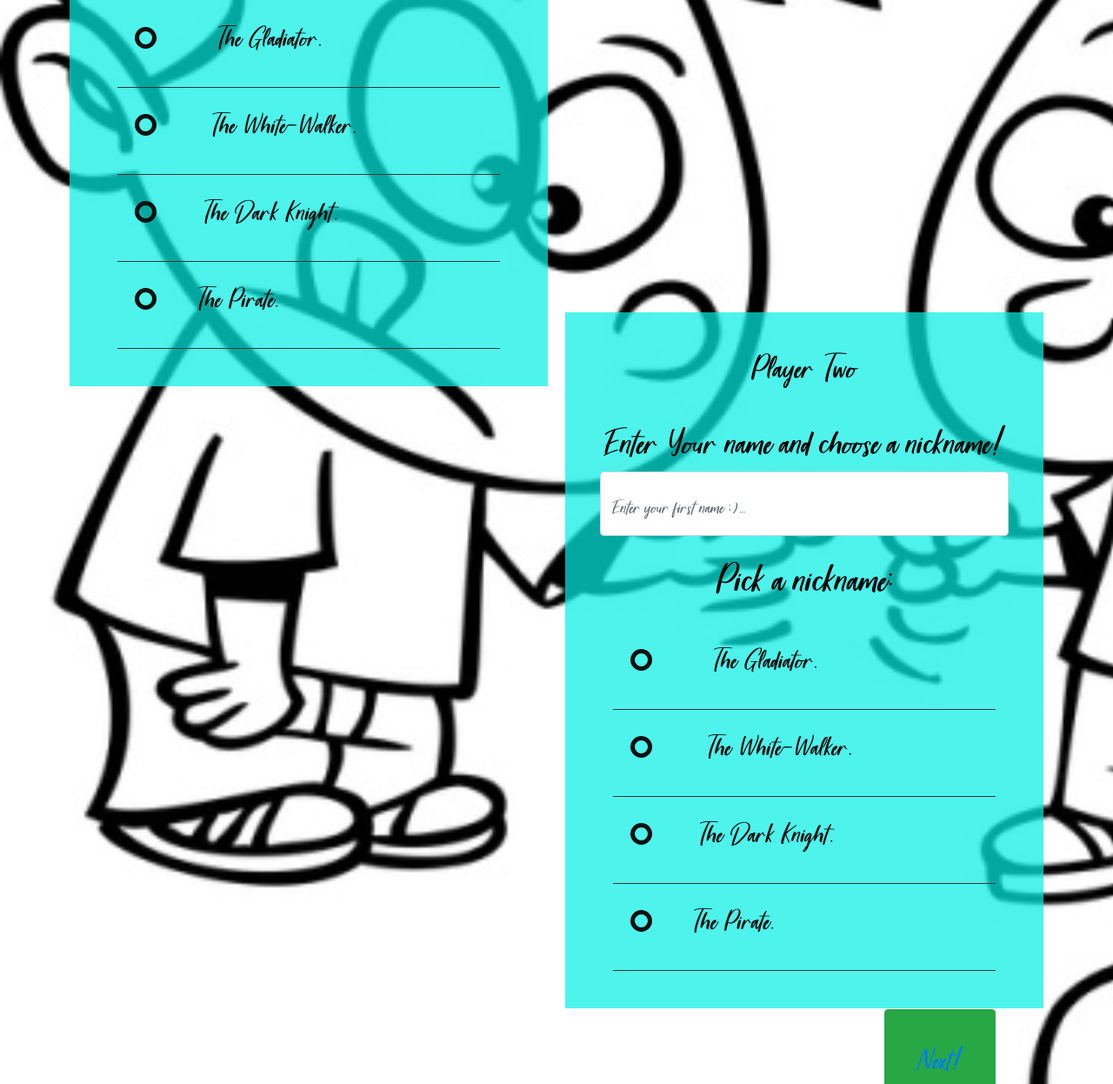
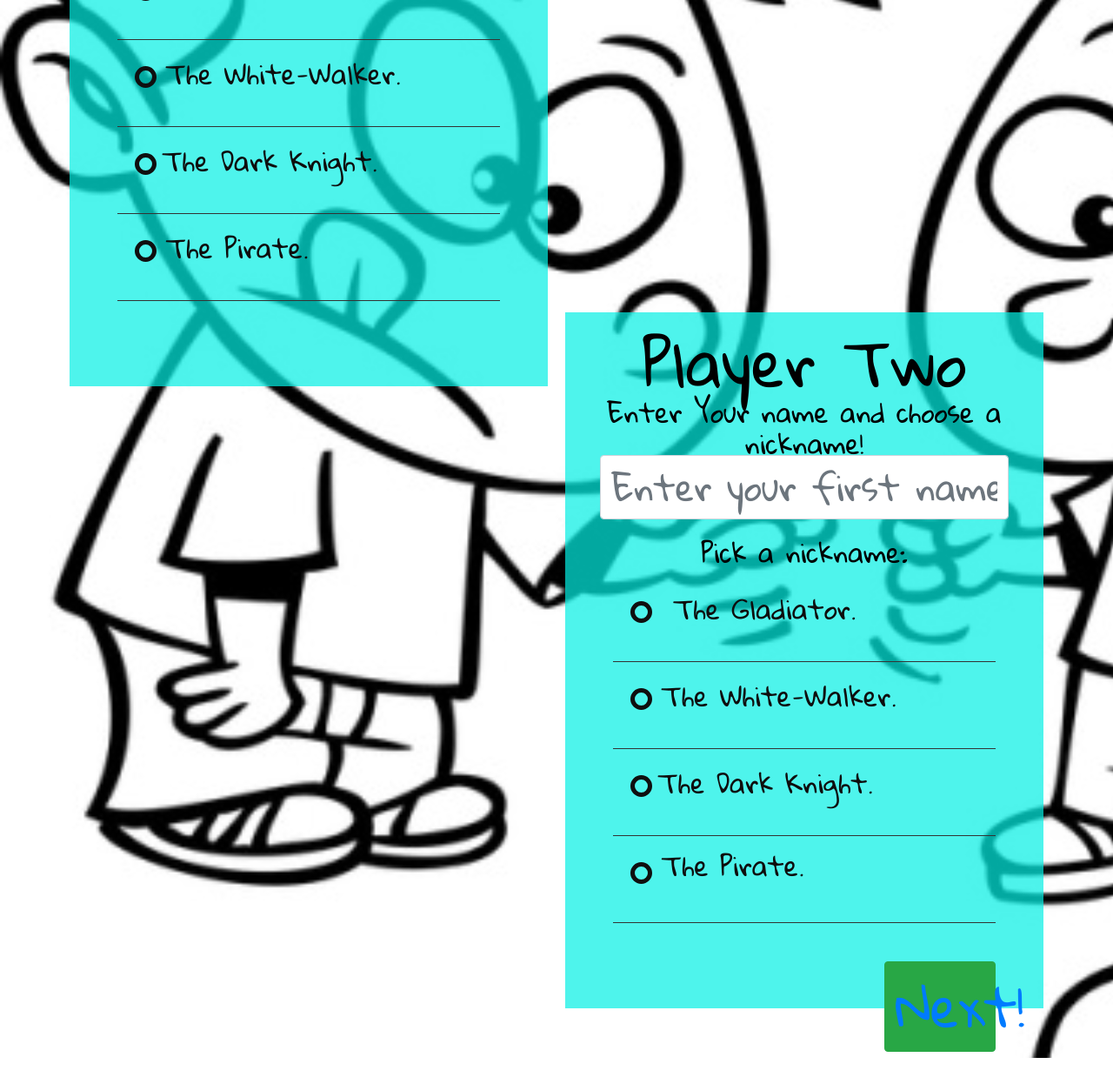
Before and after one commit to Mugala/Rock-Paper-Scissors, a plain HTML site: page player1Vplayer2.html in a window 1280 px wide. Shown: the part 547-1793 px from the top of the page at 87% size. After the commit the page ends 1763 px from the top, so only its background shows below. Drawn offline with Linux system fonts and the light colour scheme.

Commit message:
Font and styling This commit will change the font and styling included then in the project

```diff
--- a/player1Vplayer2.html
+++ b/player1Vplayer2.html
@@ -23,7 +23,7 @@
   </nav>
     <div class="Login-box1">
            <h2>Player One</h2>
-       <h3>Enter Your name and choose a nickname!  </h3>
+       <h3 style="font-size:30px;">Enter Your name and choose a nickname!  </h3>
        <div class="form-group">
         <label for="new-first-name"></label>
         <input type="text" class="form-control" id="new-first-name" placeholder="Enter your first name ;)..." required style="
@@ -32,15 +32,17 @@
       </div>
         <div class="container">
 
-            <h2 style="font-size: 84px;">Pick a nickname: </h2>
+            <h2 style="font-size: 30px; margin-top: 20px;">Pick a nickname: </h2>
 
           <ul>
           <li>
             <input type="radio" id="f-option" name="selector">
             <label for="f-option" style="
             padding-top: 1px;
-            margin-top: -8px;
+            margin-top: 15px;
             margin-left: -147px;
+            font-size:30px;
+
         ">The Gladiator.</label>
 
             <div class="check"></div>
@@ -50,8 +52,9 @@
             <input type="radio" id="s-option" name="selector">
             <label for="s-option" style="
             padding-top: 1px;
-            margin-top: -8px;
+            margin-top: 15px;
             margin-left: -114px;
+            font-size:30px;
         " >The White-Walker.</label>
 
             <div class="check"><div class="inside"></div></div>
@@ -62,8 +65,9 @@
             <input type="radio" id="t-option" name="selector">
             <label for="t-option" style="
             padding-top: 1px;
-            margin-top: -8px;
+            margin-top: 15px;
             margin-left: -145px;
+            font-size:30px;
         ">The Dark Knight.</label>
 
             <div class="check"><div class="inside"></div></div>
@@ -73,8 +77,9 @@
             <input type="radio" id="p-option" name="selector">
             <label for="p-option" style="
             padding-top: 1px;
-            margin-top: -8px;
+            margin-top: 15px;
             margin-left: -220px;
+            font-size:30px;
         ">The Pirate.</label>
 
             <div class="check"><div class="inside"></div></div>
@@ -84,7 +89,7 @@
     </div>
     <div class="Login-box2">
         <h2>Player Two</h2>
-      <h3>Enter Your name and choose a nickname!  </h3>
+      <h3 style="font-size:30px;">Enter Your name and choose a nickname!  </h3>
       <div class="form-group">
        <label for="new-first-name"></label>
        <input type="text" class="form-control" id="new-first-name" placeholder="Enter your first name ;)..." required style="
@@ -93,15 +98,16 @@
      </div>
        <div class="container">
 
-           <h2 style="font-size: 84px;">Pick a nickname: </h2>
+           <h2 style="font-size: 30px; margin-top: 20px;">Pick a nickname: </h2>
 
          <ul>
          <li>
            <input type="radio" id="f-option2" name="selector">
            <label for="f-option2" style="
            padding-top: 1px;
-           margin-top: -8px;
+           margin-top: 15px;
            margin-left: -147px;
+           font-size:30px;
        ">The Gladiator.</label>
 
            <div class="check"></div>
@@ -111,8 +117,9 @@
            <input type="radio" id="s-option2" name="selector">
            <label for="s-option2" style="
            padding-top: 1px;
-           margin-top: -8px;
+           margin-top: 15px;
            margin-left: -114px;
+           font-size:30px;
        " >The White-Walker.</label>
 
            <div class="check"><div class="inside"></div></div>
@@ -123,8 +130,9 @@
            <input type="radio" id="t-option2" name="selector">
            <label for="t-option2" style="
            padding-top: 1px;
-           margin-top: -8px;
+           margin-top: 15px;
            margin-left: -145px;
+           font-size:30px;
        ">The Dark Knight.</label>
 
            <div class="check"><div class="inside"></div></div>
@@ -134,8 +142,9 @@
            <input type="radio" id="p-option2" name="selector">
            <label for="p-option2" style="
            padding-top: 1px;
-           margin-top: -8px;
+           margin-top: 15x;
            margin-left: -220px;
+           font-size:30px;
        ">The Pirate.</label>
 
            <div class="check"><div class="inside"></div></div>
```
Also changed, not shown: css/dstyles.css (+6 -5 lines), index.html (+8 -19 lines), lets-play.html (+1 -1 lines), playerVcomp.html (+10 -6 lines), fonts/Harvest Barn PERSONAL USE ONLY.otf (deleted), fonts/OFL.txt (added), fonts/fonty.ttf.
